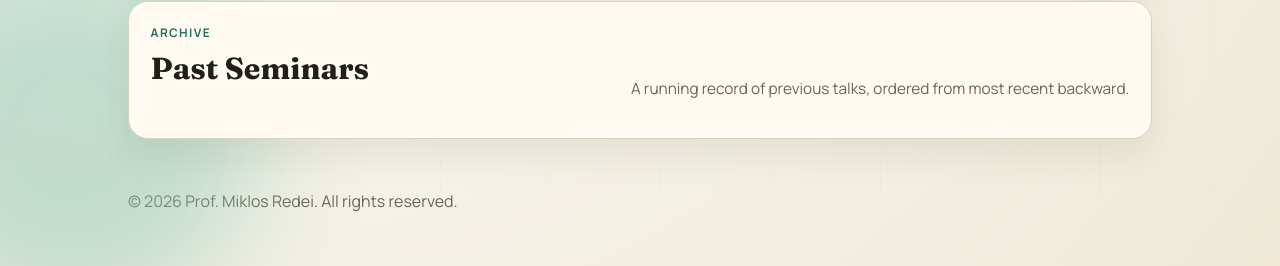
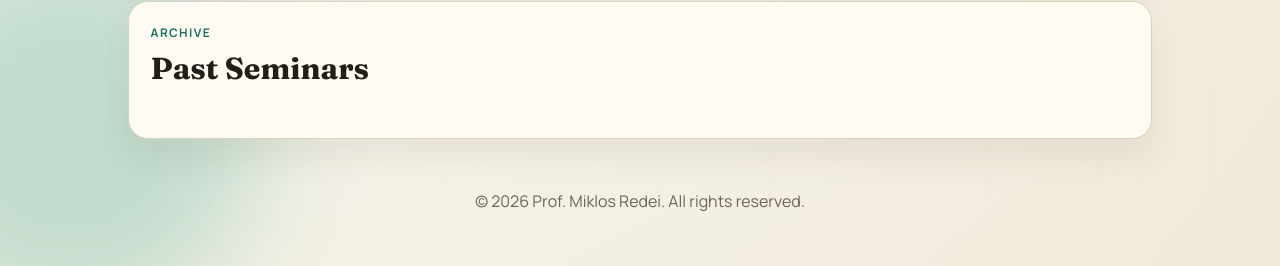
Before and after one commit to sagnikdas-ml/Epistemology-Seminars-Website, a website: page public/index.html in a window 1280 px wide. Shown: the part 605-871 px from the top of the page. Drawn offline with Linux system fonts and the light colour scheme; no server answers.

Commit message:
Minor tweaks

```diff
--- a/public/index.html
+++ b/public/index.html
@@ -73,7 +73,6 @@
           <p class="section-kicker">Archive</p>
           <h2>Past Seminars</h2>
         </div>
-        <p class="section-copy">A running record of previous talks, ordered from most recent backward.</p>
       </div>
       <div id="past-list" class="cards cards-past archive-list"></div>
       <p id="past-empty" class="empty hidden">No past seminars.</p>
--- a/public/styles.css
+++ b/public/styles.css
@@ -491,6 +491,7 @@ summary {
 .footer {
   padding: 1.2rem 0 2.5rem;
   color: var(--muted);
+  text-align: center;
 }
 
 .bg-shape {
```
